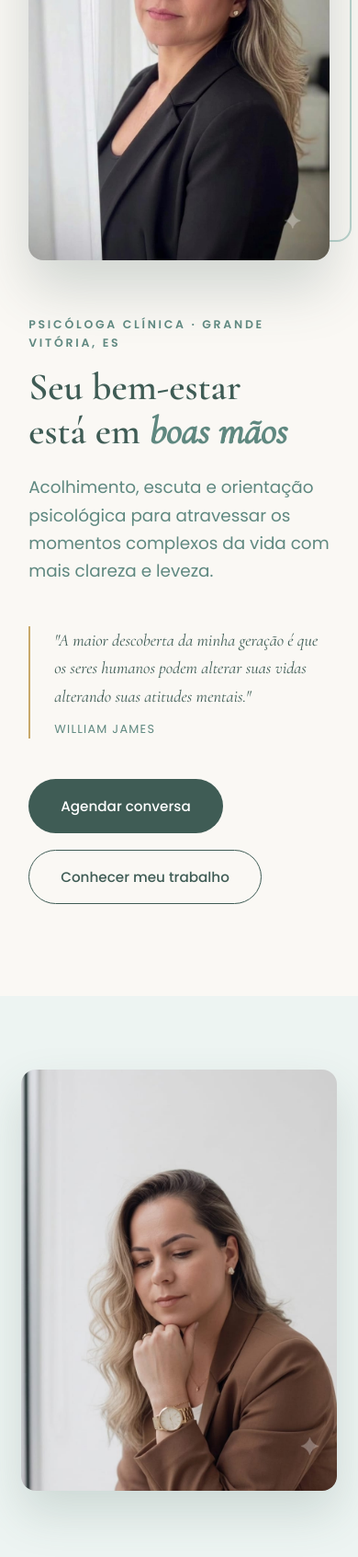
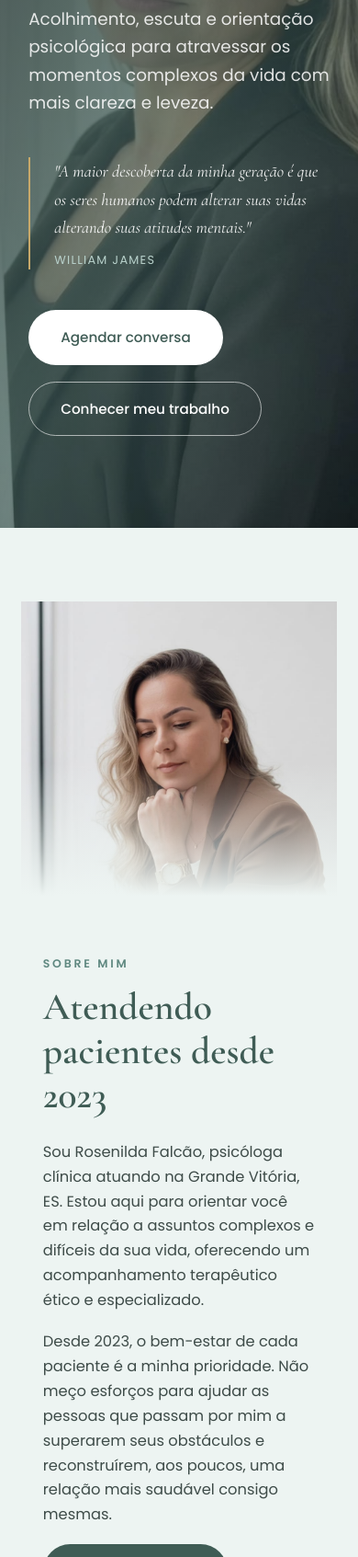
Before and after one commit to luansguis-cell/rosefalcao, a plain HTML site: page index.html in a window 390 px wide. Shown: the part 307-2000 px from the top of the page at 92% size. Drawn offline with nearby package versions, Linux system fonts and the light colour scheme.

Commit message:
Update index.html

```diff
--- a/index.html
+++ b/index.html
@@ -48,25 +48,44 @@ nav ul li a:hover::after{width:100%;}
 .mobile-drawer ul li a{font-family:'Cormorant Garamond',serif;font-size:1.5rem;color:var(--teal-deep);}
 .drawer-overlay{position:fixed;inset:0;background:rgba(44,58,55,.4);z-index:1040;opacity:0;pointer-events:none;transition:opacity .3s ease;}
 .drawer-overlay.open{opacity:1;pointer-events:all;}
-.hero{padding:180px 8vw 100px;display:grid;grid-template-columns:1fr 0.9fr;gap:60px;align-items:center;position:relative;max-width:1400px;margin:0 auto;}
-.hero-svg{position:absolute;top:60px;left:2vw;width:220px;opacity:.5;z-index:0;}
-.hero-text{position:relative;z-index:1;}
-.hero-text p.tagline{font-size:1.15rem;color:var(--teal);margin:22px 0 34px;max-width:480px;}
-.hero-text h1{font-size:clamp(2.6rem,5vw,4.2rem);}
-.hero-text h1 em{font-style:italic;color:var(--teal);}
+.hero{position:relative;min-height:100vh;display:flex;align-items:center;padding:140px 8vw 100px;background:linear-gradient(115deg, rgba(44,58,55,.90) 0%, rgba(63,92,85,.72) 45%, rgba(63,92,85,.28) 100%), url('hero.jpg') center 25%/cover no-repeat;}
+.hero-svg{position:absolute;top:50%;right:4vw;width:280px;opacity:.35;z-index:0;transform:translateY(-50%);}
+.hero-svg path{stroke:var(--white);}
+.hero-text{position:relative;z-index:1;max-width:620px;}
+.hero-text .eyebrow{color:var(--teal-soft);}
+.hero-text p.tagline{font-size:1.15rem;color:rgba(255,255,255,.85);margin:22px 0 34px;max-width:480px;}
+.hero-text h1{font-size:clamp(2.6rem,5vw,4.2rem);color:var(--white);}
+.hero-text h1 em{font-style:italic;color:var(--teal-soft);}
 .quote-box{margin-top:44px;padding-left:26px;border-left:2px solid var(--gold);max-width:480px;}
-.quote-box p{font-family:'Cormorant Garamond',serif;font-style:italic;font-size:1.15rem;color:var(--teal-deep);}
-.quote-box span{font-size:0.8rem;letter-spacing:.1em;text-transform:uppercase;color:var(--teal);display:block;margin-top:10px;}
+.quote-box p{font-family:'Cormorant Garamond',serif;font-style:italic;font-size:1.15rem;color:rgba(255,255,255,.92);}
+.quote-box span{font-size:0.8rem;letter-spacing:.1em;text-transform:uppercase;color:var(--teal-soft);display:block;margin-top:10px;}
 .hero-actions{display:flex;gap:18px;margin-top:44px;flex-wrap:wrap;}
-.hero-image{position:relative;}
-.hero-image .frame{border-radius:16px;overflow:hidden;box-shadow:0 30px 60px rgba(63,92,85,.22);aspect-ratio:4/5;}
-.hero-image .frame img{width:100%;height:100%;object-fit:cover;}
-.hero-image::before{content:'';position:absolute;top:-24px;right:-24px;width:100%;height:100%;border:2px solid var(--teal-soft);border-radius:16px;z-index:-1;}
-.sobre{background:var(--mint);display:grid;grid-template-columns:0.8fr 1.2fr;gap:70px;align-items:center;}
-.sobre-image{position:relative;}
-.sobre-image img{border-radius:16px;aspect-ratio:3/4;object-fit:cover;box-shadow:0 24px 50px rgba(63,92,85,.18);}
+.btn-light{background:var(--white);color:var(--teal-deep);}
+.btn-light:hover{background:var(--teal-soft);transform:translateY(-2px);}
+.btn-ghost{border-color:rgba(255,255,255,.6);color:var(--white);}
+.btn-ghost:hover{background:rgba(255,255,255,.12);}
+.hero-text > *{opacity:0;transform:translateY(22px);animation:fadeInUp .9s ease forwards;}
+.hero-text .eyebrow{animation-delay:.1s;}
+.hero-text h1{animation-delay:.25s;}
+.hero-text .tagline{animation-delay:.4s;}
+.hero-text .quote-box{animation-delay:.55s;}
+.hero-text .hero-actions{animation-delay:.7s;}
+@keyframes fadeInUp{to{opacity:1;transform:translateY(0);}}
+.sobre{background:var(--mint);display:grid;grid-template-columns:0.9fr 1.1fr;overflow:hidden;}
+.sobre-image{position:relative;min-height:480px;background:url('sobre.jpg') center/cover no-repeat;}
+.sobre-image::after{content:'';position:absolute;inset:0;background:linear-gradient(90deg, transparent 55%, var(--mint) 100%);}
+.sobre-content{padding:100px 6vw 100px 0;}
 .sobre-content p{margin-bottom:18px;color:var(--ink);opacity:.9;font-size:1.02rem;}
 .sobre-content h2{font-size:2.6rem;margin-bottom:24px;}
+.reveal{opacity:0;transform:translateY(28px);transition:opacity .8s ease, transform .8s ease;}
+.reveal.visible{opacity:1;transform:translateY(0);}
+.cards-grid .service-card:nth-child(1){transition-delay:0s;}
+.cards-grid .service-card:nth-child(2){transition-delay:.15s;}
+.cards-grid .service-card:nth-child(3){transition-delay:.3s;}
+.timeline-item:nth-child(1){transition-delay:0s;}
+.timeline-item:nth-child(2){transition-delay:.1s;}
+.timeline-item:nth-child(3){transition-delay:.2s;}
+.timeline-item:nth-child(4){transition-delay:.3s;}
 .formacao{max-width:1100px;margin:0 auto;}
 .formacao-header{text-align:center;margin-bottom:70px;}
 .formacao-header h2{font-size:2.6rem;}
@@ -81,7 +100,7 @@ nav ul li a:hover::after{width:100%;}
 .servicos .eyebrow{color:var(--teal-soft);}
 .servicos h2{color:var(--white);font-size:2.6rem;max-width:600px;margin-bottom:60px;}
 .cards-grid{display:grid;grid-template-columns:repeat(3,1fr);gap:30px;}
-.service-card{background:rgba(255,255,255,.06);border:1px solid rgba(255,255,255,.14);border-radius:14px;padding:40px 32px;transition:transform .3s ease, background .3s ease;}
+.service-card{background:rgba(255,255,255,.06);border:1px solid rgba(255,255,255,.14);border-radius:14px;padding:40px 32px;transition:transform .3s ease, background .3s ease, opacity .8s ease;}
 .service-card:hover{transform:translateY(-8px);background:rgba(255,255,255,.1);}
 .service-card .num{font-family:'Cormorant Garamond',serif;font-size:2.2rem;color:var(--gold);font-style:italic;}
 .service-card h3{color:var(--white);font-size:1.5rem;margin:16px 0 12px;}
@@ -109,8 +128,12 @@ footer .copy{font-size:0.8rem;opacity:.6;margin-top:20px;}
 @media(max-width:920px){
 nav ul, .nav-cta .btn-outline{display:none;}
 .hamburger{display:flex;}
-.hero, .sobre{grid-template-columns:1fr;}
-.hero-image{order:-1;max-width:340px;margin:0 auto;}
+.hero{min-height:88vh;}
+.hero-svg{display:none;}
+.sobre{grid-template-columns:1fr;}
+.sobre-image{min-height:320px;}
+.sobre-image::after{background:linear-gradient(180deg, transparent 55%, var(--mint) 100%);}
+.sobre-content{padding:60px 6vw;}
 .cards-grid{grid-template-columns:1fr;}
 .timeline-item{grid-template-columns:100px 1px 1fr;gap:18px;}
 section{padding:80px 6vw;}
@@ -157,9 +180,9 @@ section{padding:80px 6vw;}
 
 <section class="hero" id="inicio">
   <svg class="hero-svg" viewBox="0 0 200 140" fill="none" xmlns="http://www.w3.org/2000/svg">
-    <path d="M100 60C90 40 60 20 30 30C10 37 15 65 45 68C65 70 90 62 100 60Z" stroke="#5F8880" stroke-width="1.4"/>
-    <path d="M100 60C110 40 140 20 170 30C190 37 185 65 155 68C135 70 110 62 100 60Z" stroke="#5F8880" stroke-width="1.4"/>
-    <path d="M100 60C92 78 88 100 100 130C112 100 108 78 100 60Z" stroke="#5F8880" stroke-width="1.4"/>
+    <path d="M100 60C90 40 60 20 30 30C10 37 15 65 45 68C65 70 90 62 100 60Z" stroke-width="1.4"/>
+    <path d="M100 60C110 40 140 20 170 30C190 37 185 65 155 68C135 70 110 62 100 60Z" stroke-width="1.4"/>
+    <path d="M100 60C92 78 88 100 100 130C112 100 108 78 100 60Z" stroke-width="1.4"/>
   </svg>
   <div class="hero-text">
     <span class="eyebrow">Psicóloga Clínica · Grande Vitória, ES</span>
@@ -170,20 +193,15 @@ section{padding:80px 6vw;}
       <span>William James</span>
     </div>
     <div class="hero-actions">
-      <a href="https://wa.me/5527995758687?text=Ol%C3%A1%2C%20Rosenilda!%20Gostaria%20de%20agendar%20uma%20conversa." target="_blank" class="btn btn-primary">Agendar conversa</a>
-      <a href="#sobre" class="btn btn-outline">Conhecer meu trabalho</a>
+      <a href="https://wa.me/5527995758687?text=Ol%C3%A1%2C%20Rosenilda!%20Gostaria%20de%20agendar%20uma%20conversa." target="_blank" class="btn btn-light">Agendar conversa</a>
+      <a href="#sobre" class="btn btn-ghost">Conhecer meu trabalho</a>
     </div>
-  </div>
-  <div class="hero-image">
-    <div class="frame"><img src="hero.jpg" alt="Rosenilda Falcão"></div>
   </div>
 </section>
 
 <section class="sobre" id="sobre">
-  <div class="sobre-image">
-    <img src="sobre.jpg" alt="Rosenilda Falcão em atendimento">
-  </div>
-  <div class="sobre-content">
+  <div class="sobre-image"></div>
+  <div class="sobre-content reveal">
     <span class="eyebrow">Sobre mim</span>
     <h2>Atendendo pacientes desde 2023</h2>
     <p>Sou Rosenilda Falcão, psicóloga clínica atuando na Grande Vitória, ES. Estou aqui para orientar você em relação a assuntos complexos e difíceis da sua vida, oferecendo um acompanhamento terapêutico ético e especializado.</p>
@@ -193,12 +211,12 @@ section{padding:80px 6vw;}
 </section>
 
 <section class="formacao" id="formacao">
-  <div class="formacao-header">
+  <div class="formacao-header reveal">
     <span class="eyebrow">Formação e experiência</span>
     <h2>Trajetória construída com dedicação</h2>
   </div>
   <div class="timeline">
-    <div class="timeline-item">
+    <div class="timeline-item reveal">
       <div class="timeline-date">2018 — 2022</div>
       <div class="timeline-line"></div>
       <div class="timeline-content">
@@ -206,7 +224,7 @@ section{padding:80px 6vw;}
         <p>Graduada em Psicologia Clínica pela Faculdade Multivix, em Cariacica - ES.</p>
       </div>
     </div>
-    <div class="timeline-item">
+    <div class="timeline-item reveal">
       <div class="timeline-date">Desde 2023</div>
       <div class="timeline-line"></div>
       <div class="timeline-content">
@@ -214,7 +232,7 @@ section{padding:80px 6vw;}
         <p>Abordagem utilizada para auxiliar o paciente em questões pessoais e profissionais — relacionamentos, escolhas de carreira, momentos de luto e dificuldades de aprendizagem.</p>
       </div>
     </div>
-    <div class="timeline-item">
+    <div class="timeline-item reveal">
       <div class="timeline-date">Desde 2023</div>
       <div class="timeline-line"></div>
       <div class="timeline-content">
@@ -222,7 +240,7 @@ section{padding:80px 6vw;}
         <p>Especialidade voltada ao estudo das relações entre cérebro e comportamento, atuando no diagnóstico e reabilitação de alterações cognitivas.</p>
       </div>
     </div>
-    <div class="timeline-item">
+    <div class="timeline-item reveal">
       <div class="timeline-date">Desde 2023</div>
       <div class="timeline-line"></div>
       <div class="timeline-content">
@@ -234,20 +252,20 @@ section{padding:80px 6vw;}
 </section>
 
 <section class="servicos" id="servicos">
-  <span class="eyebrow">Como posso te ajudar</span>
-  <h2>Orientação em cada passo do processo terapêutico</h2>
+  <span class="eyebrow reveal">Como posso te ajudar</span>
+  <h2 class="reveal">Orientação em cada passo do processo terapêutico</h2>
   <div class="cards-grid">
-    <div class="service-card">
+    <div class="service-card reveal">
       <span class="num">01</span>
       <h3>Terapia de grupo</h3>
       <p>Espaço coletivo de escuta e troca, construído para que você se sinta mais feliz e mais saudável em comunidade.</p>
     </div>
-    <div class="service-card">
+    <div class="service-card reveal">
       <span class="num">02</span>
       <h3>Terapia de casal</h3>
       <p>Um espaço seguro para fortalecer a comunicação e reconstruir a conexão entre você e seu parceiro ou parceira.</p>
     </div>
-    <div class="service-card">
+    <div class="service-card reveal">
       <span class="num">03</span>
       <h3>Terapia de desenvolvimento infantil</h3>
       <p>Assistência de qualidade para acompanhar o desenvolvimento emocional das crianças em cada etapa da vida.</p>
@@ -255,7 +273,7 @@ section{padding:80px 6vw;}
   </div>
 </section>
 
-<section class="abordagem">
+<section class="abordagem reveal">
   <span class="eyebrow">Sobre a terapia</span>
   <h2>Um processo de cicatrização, não uma solução rápida</h2>
   <p>Implemento métodos eficazes de psicoterapia para incentivar a autocompreensão dos pacientes e encorajá-los a adotar novas atitudes e sentimentos em relação à própria vida. A terapia é um processo que requer participação e investimento — tanto do paciente quanto do profissional. Pequenas mudanças no comportamento autodestrutivo e o cuidado com sentimentos de tristeza, medo e dor podem transformar a qualidade de vida.</p>
@@ -263,7 +281,7 @@ section{padding:80px 6vw;}
 </section>
 
 <section class="contato" id="contato">
-  <div class="contato-inner">
+  <div class="contato-inner reveal">
     <span class="eyebrow">Contato</span>
     <h2>Vamos conversar?</h2>
     <p class="lead">Entre em contato e dê o primeiro passo em direção ao seu bem-estar.</p>
@@ -327,6 +345,17 @@ section{padding:80px 6vw;}
   document.querySelectorAll('.mobile-drawer a').forEach(a=>{
     a.addEventListener('click', ()=>{ drawer.classList.remove('open'); overlay.classList.remove('open'); });
   });
+
+  const revealEls = document.querySelectorAll('.reveal');
+  const observer = new IntersectionObserver((entries) => {
+    entries.forEach(entry => {
+      if(entry.isIntersecting){
+        entry.target.classList.add('visible');
+        observer.unobserve(entry.target);
+      }
+    });
+  }, { threshold: 0.15 });
+  revealEls.forEach(el => observer.observe(el));
 </script>
 
 </body>
```
